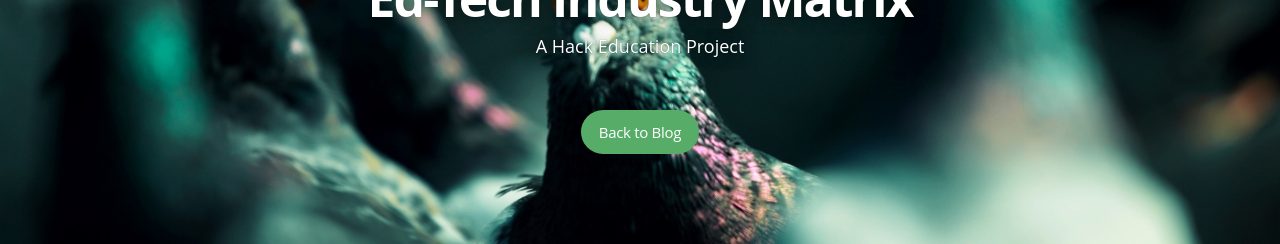
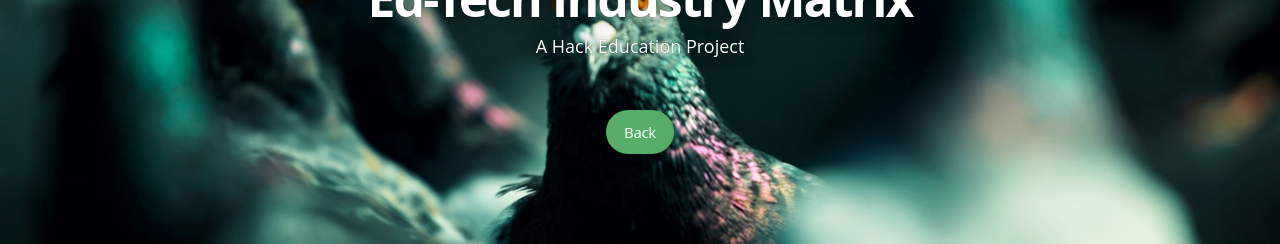
Before and after one commit to HackEducation/matrix, a Jekyll site: the page built from _posts/2014-12-22-pardon-the-mess.html, in a window 1280 px wide. Shown: the part 1626-1870 px from the top of the page. Built offline with Jekyll 4.4.1, drawn with Linux system fonts in a browser that asks for light colours; nearby versions of some CDN libraries; some web fonts are replaced; Markdown is read by kramdown in place of the engine named in the settings.

Commit message:
Edit Navigation

```diff
--- a/_layouts/post.html
+++ b/_layouts/post.html
@@ -92,7 +92,7 @@
       <div class="inner">
         <h1 class="blog-title">{{ site.title }}</h1>
         <h2 class="blog-description">{{ site.description }}</h2>
-        <a href="/blog/" class="btn">Back to Blog</a>
+        <a href="/" class="btn">Back</a>
       </div>
     </div>
     {% include javascripts.html %}
```
